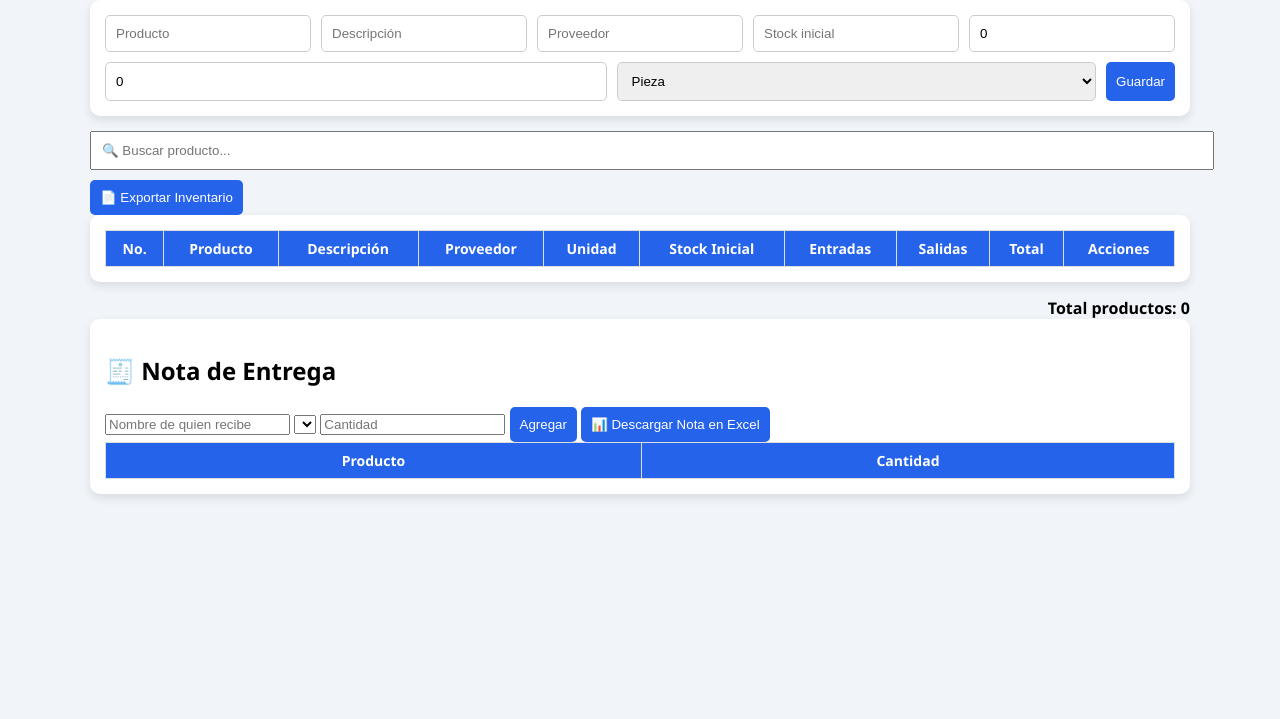
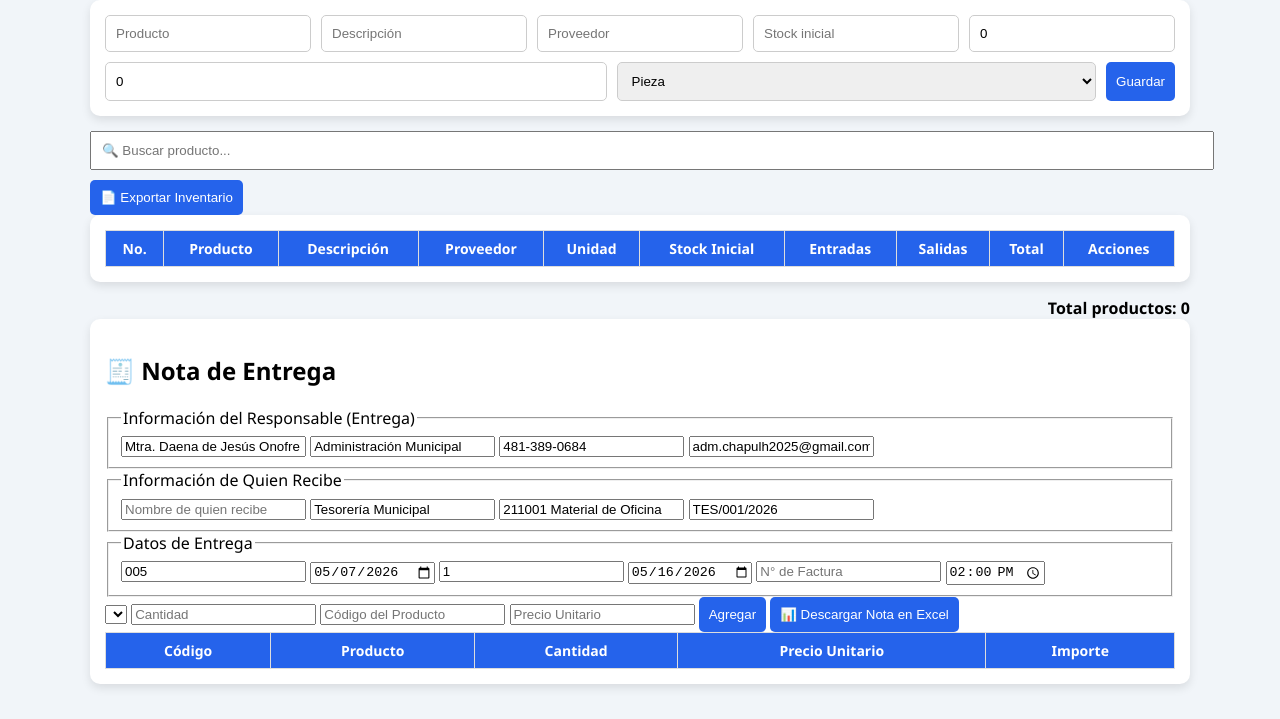
Before and after one commit to Alejandro248633/InventarioPM, a plain HTML site: page index.html in a window 1280 px wide. Shown: the part 106-825 px from the top of the page. Before the commit the page ends 800 px from the top, so only its background shows below. Drawn offline with nearby package versions, Linux system fonts and the light colour scheme.

Commit message:
Enhance inventory form with delivery details
Added fields for responsible person's information and delivery details.

```diff
--- a/index.html
+++ b/index.html
@@ -71,19 +71,51 @@
     <div class="card">
         <h2>🧾 Nota de Entrega</h2>
 
-        <input type="text" id="persona" placeholder="Nombre de quien recibe">
+        <!-- INFORMACIÓN DEL RESPONSABLE -->
+        <fieldset>
+            <legend>Información del Responsable (Entrega)</legend>
+            <input type="text" id="responsableTitular" placeholder="Nombre del Responsable" value="Mtra. Daena de Jesús Onofre Nájera">
+            <input type="text" id="responsableArea" placeholder="Área" value="Administración Municipal">
+            <input type="text" id="responsableTelefono" placeholder="Teléfono" value="481-389-0684">
+            <input type="email" id="responsableEmail" placeholder="Email" value="adm.chapulh2025@gmail.com">
+        </fieldset>
+
+        <!-- INFORMACIÓN DE QUIEN RECIBE -->
+        <fieldset>
+            <legend>Información de Quien Recibe</legend>
+            <input type="text" id="persona" placeholder="Nombre de quien recibe">
+            <input type="text" id="areaRecibe" placeholder="Área" value="Tesorería Municipal">
+            <input type="text" id="partida" placeholder="Partida Presupuestal" value="211001 Material de Oficina">
+            <input type="text" id="solicitud" placeholder="Número de Solicitud" value="TES/001/2026">
+        </fieldset>
+
+        <!-- DATOS DE ENTREGA -->
+        <fieldset>
+            <legend>Datos de Entrega</legend>
+            <input type="text" id="numeroNota" placeholder="N° de Nota" value="005">
+            <input type="date" id="fechaEmision" placeholder="Fecha de Emisión" value="2026-05-07">
+            <input type="text" id="numeroPedido" placeholder="N° de Pedido" value="1">
+            <input type="date" id="fechaEntrega" placeholder="Fecha de Entrega" value="2026-05-16">
+            <input type="text" id="numeroFactura" placeholder="N° de Factura">
+            <input type="time" id="horarioEntrega" placeholder="Horario de Entrega" value="14:00">
+        </fieldset>
 
         <select id="productoNota"></select>
         <input type="number" id="cantidadNota" placeholder="Cantidad">
+        <input type="text" id="codigoProducto" placeholder="Código del Producto">
+        <input type="number" id="precioUnitario" placeholder="Precio Unitario" step="0.01">
 
         <button onclick="agregarNota()">Agregar</button>
-        <button onclick="generarExcelNota()">📊 Descargar Nota en Excel</button>
+        <button onclick="(async () => await generarExcelNota())()">📊 Descargar Nota en Excel</button>
 
         <table>
             <thead>
                 <tr>
+                    <th>Código</th>
                     <th>Producto</th>
                     <th>Cantidad</th>
+                    <th>Precio Unitario</th>
+                    <th>Importe</th>
                 </tr>
             </thead>
             <tbody id="tablaNota"></tbody>
@@ -92,10 +124,19 @@
 
 </div>
 
+<!-- Excel -->
+
+<script src="https://cdnjs.cloudflare.com/ajax/libs/xlsx/0.18.5/xlsx.full.min.js"></script>
+
+<script src="https://cdnjs.cloudflare.com/ajax/libs/exceljs/4.4.0/exceljs.min.js"></script>
+
+<script src="https://cdnjs.cloudflare.com/ajax/libs/FileSaver.js/2.0.5/FileSaver.min.js"></script>
+
+<script src="https://cdnjs.cloudflare.com/ajax/libs/FileSaver.js/2.0.5/FileSaver.min.js"></script>
+
 <script src="js/app.js"></script>
 
-<!-- Excel -->
-<script src="https://cdnjs.cloudflare.com/ajax/libs/xlsx/0.18.5/xlsx.full.min.js"></script>
+
 
 </body>
 </html>
```
